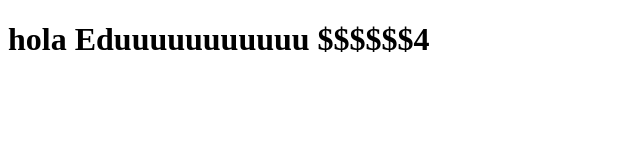
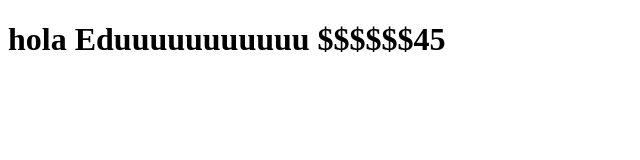
Before and after one commit to mario-eag/Institute, a plain HTML site: page index.html in a window 1280 px wide. Shown: the full height of the page, 0-640 px from the left. Drawn offline with Linux system fonts and the light colour scheme.

Commit message:
commit 2

```diff
--- a/index.html
+++ b/index.html
@@ -6,6 +6,6 @@
     <title>Document</title>
 </head>
 <body>
-    <h1>hola Eduuuuuuuuuuu $$$$$$4</h1>
+    <h1>hola Eduuuuuuuuuuu $$$$$$45</h1>
 </body>
 </html>
```
